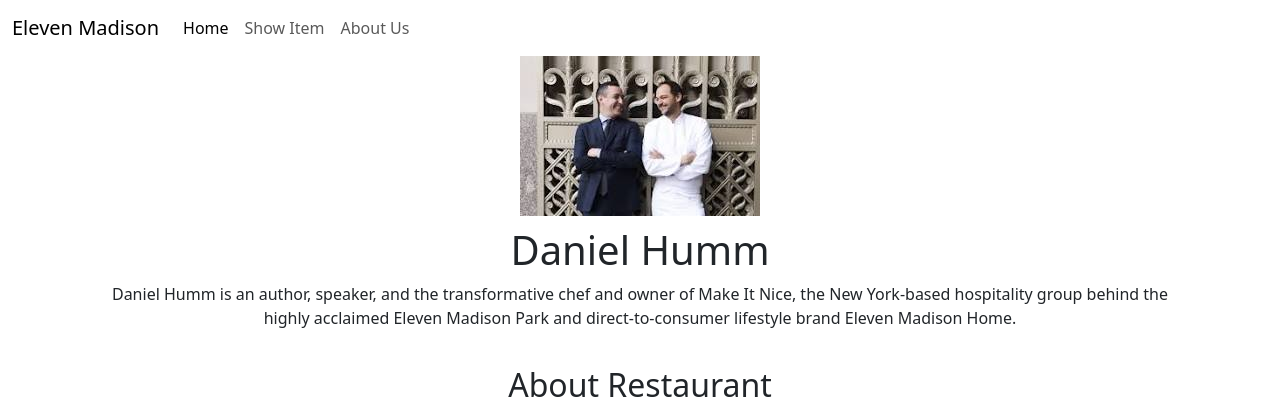
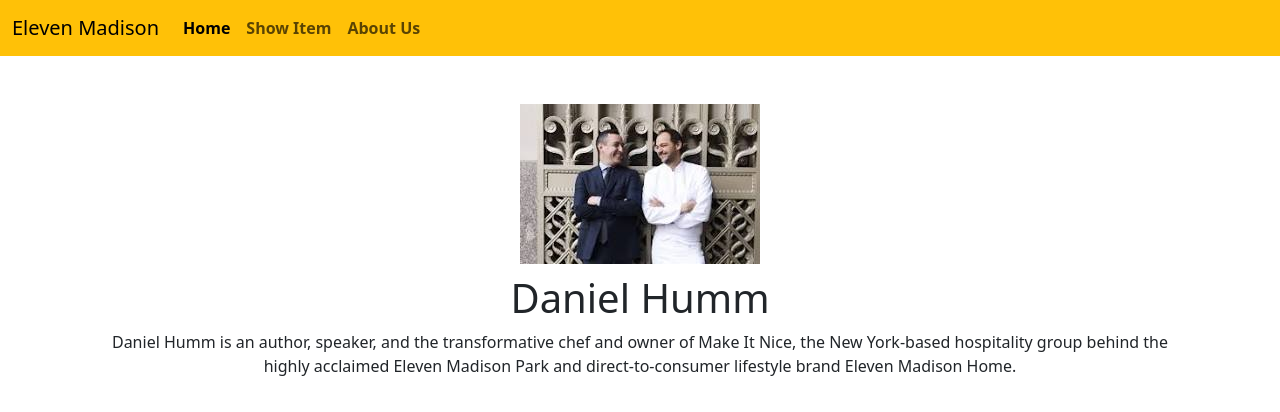
Before and after one commit to HafsaBinte1/assign-3-restrurent, a Django app: page /about/ in a window 1280 px wide. Shown: the top 412 px of the page. Run offline with Django 4.2, Linux system fonts and the light colour scheme.

Commit message:
first commit

```diff
--- a/templates/base.html
+++ b/templates/base.html
@@ -11,7 +11,7 @@
 <link rel="stylesheet" href="{% static 'style.css' %}">
 {% block css %}{% endblock css %}
 <body>
-    <nav class="navbar navbar-expand-lg ">
+    <nav class="navbar navbar-expand-lg  bg-warning mb-5">
         <div class="container-fluid">
           <a class="navbar-brand " href="#">Eleven Madison </a>
           <button class="navbar-toggler " type="button" data-bs-toggle="collapse" data-bs-target="#navbarNav" aria-controls="navbarNav" aria-expanded="false" aria-label="Toggle navigation">
@@ -20,13 +20,13 @@
           <div class="collapse navbar-collapse " id="navbarNav">
             <ul class="navbar-nav ">
               <li class="nav-item ">
-                <a class="nav-link active " aria-current="page" href="{% url 'Home_tag' %}">Home</a>
+                <a class="nav-link active fw-bold" aria-current="page" href="{% url 'Home_tag' %}">Home</a>
               </li>
               <li class="nav-item ">
-                <a class="nav-link " href="{% url 'Show_tag' %}">Show Item</a>
+                <a class="nav-link fw-bold" href="{% url 'Show_tag' %}">Show Item</a>
               </li>
               <li class="nav-item ">
-                <a class="nav-link " href="{% url 'about_tag' %}">About Us</a>
+                <a class="nav-link fw-bold" href="{% url 'about_tag' %}">About Us</a>
               </li>
             </ul>
           </div>
```
